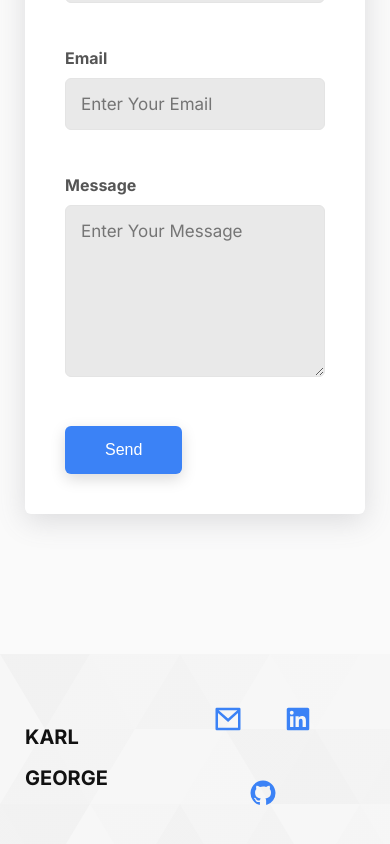
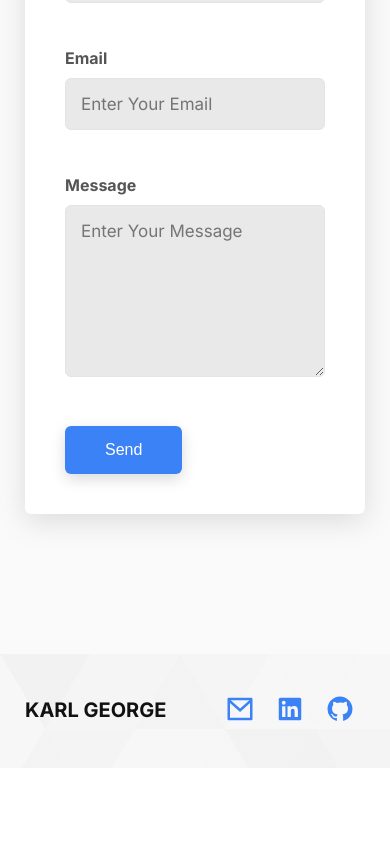
Before and after one commit to karl-george/portfolio_2022, a React (Vite) app: page / in a window 390 px wide. Shown: the part 4555-5399 px from the top of the page. After the commit the page ends 5323 px from the top, so only its background shows below. Built offline with nearby package versions, Linux system fonts and the light colour scheme.

Commit message:
Footer mobile spacing

```diff
--- a/src/components/Footer/footer.css
+++ b/src/components/Footer/footer.css
@@ -43,3 +43,9 @@
     both;
   animation: shake-bottom 0.8s cubic-bezier(0.455, 0.03, 0.515, 0.955) both;
 }
+
+@media screen and (max-width: 404px) {
+  .footer__socials-block {
+    padding: 1rem;
+  }
+}
```
